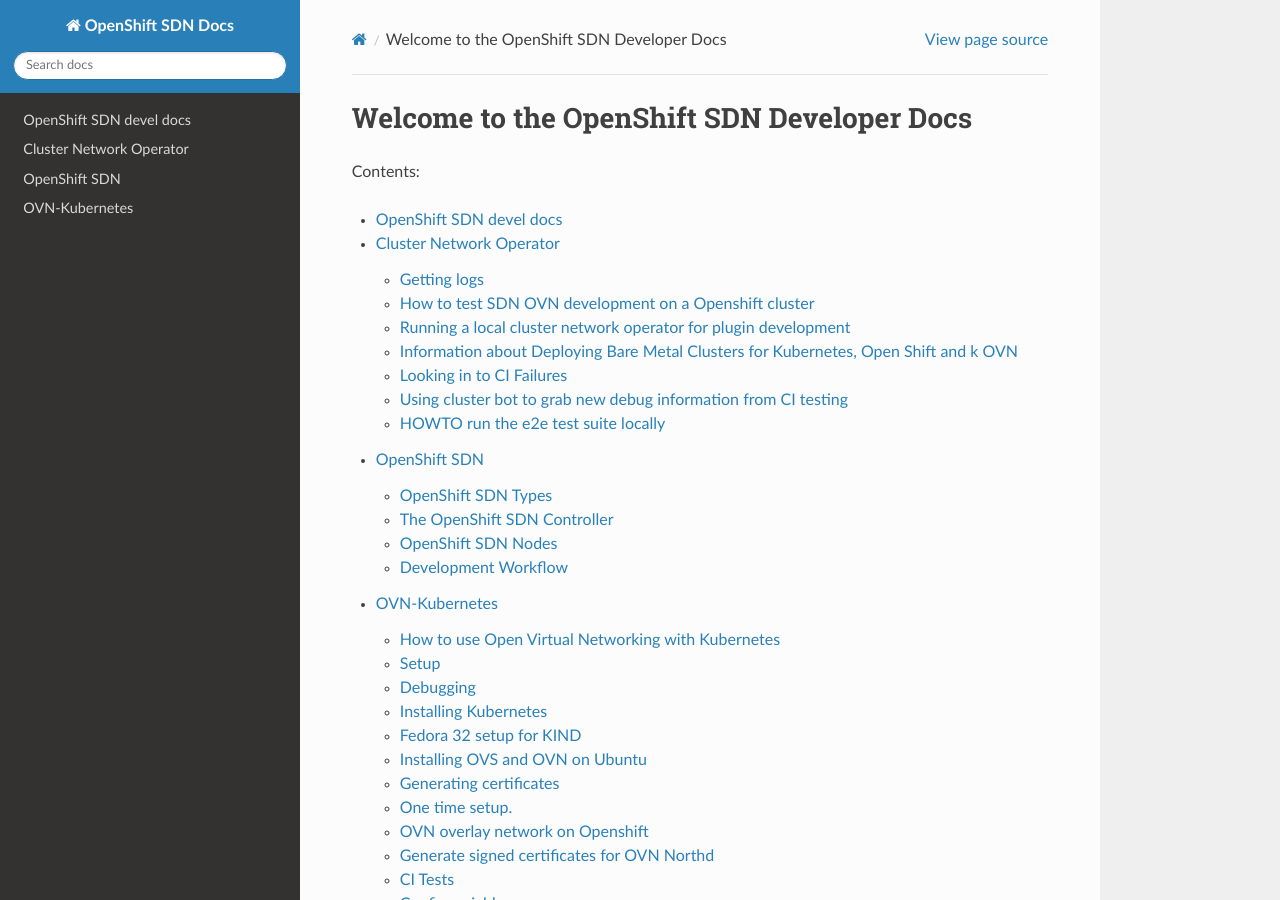
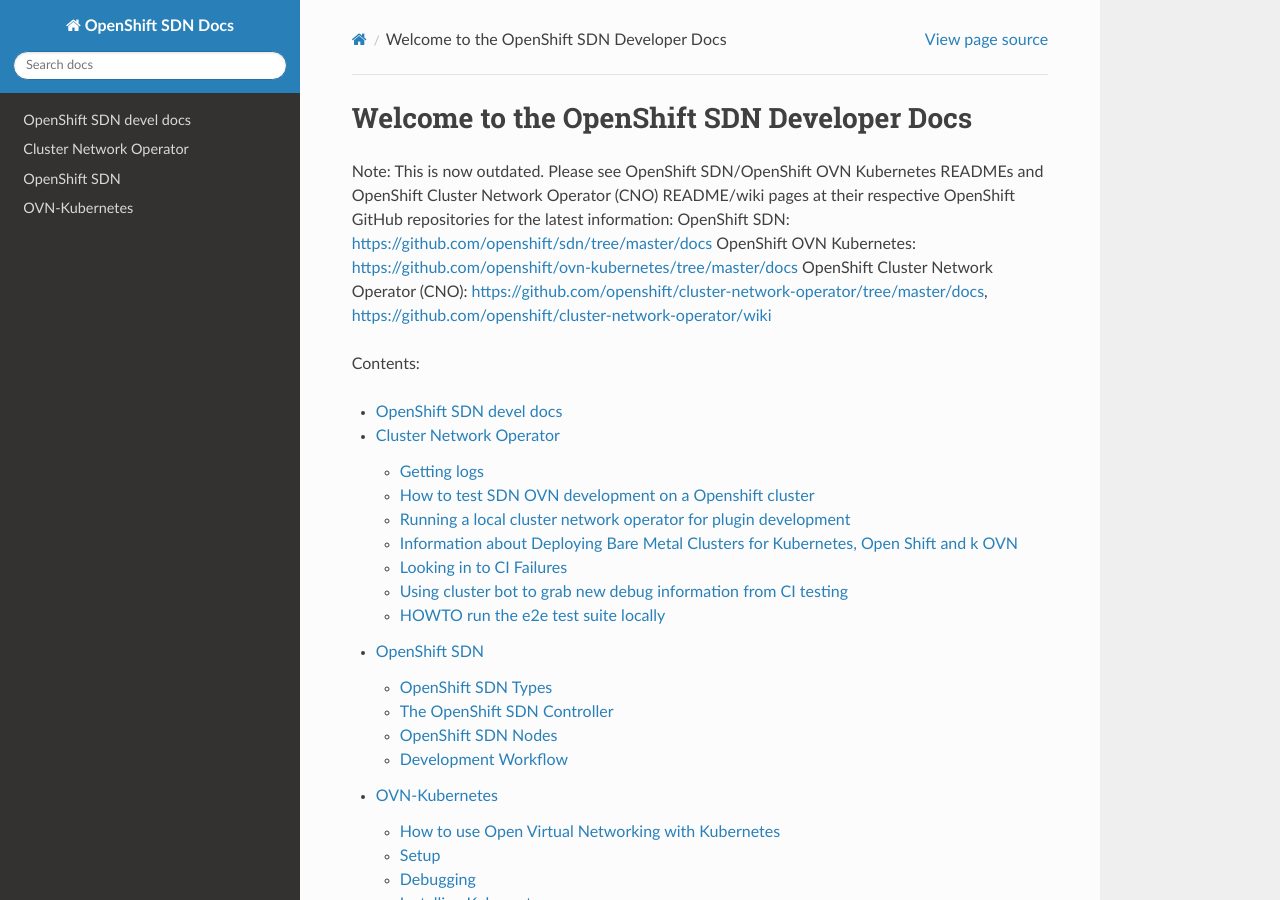
Before and after one commit to danielmellado/openshift_sdn_devel_docs, a Sphinx documentation site: the page built from doc/source/index.rst, in a window 1280 px wide and 900 px high. Built offline with Sphinx 7.4.7 and the Read the Docs theme 2.0.0, drawn with Linux system fonts in a browser that asks for light colours.

Commit message:
Add warning that docs are outdated
Following migration of these docs to their
repos respective READMEs/wikis, I am adding
a notice to warn consumers that these docs
are now outdated.

Signed-off-by: Martin Kennelly <mkennell@redhat.com>

```diff
--- a/doc/source/index.rst
+++ b/doc/source/index.rst
@@ -6,6 +6,11 @@
 ============================================
 Welcome to the OpenShift SDN Developer Docs
 ============================================
+
+Note: This is now outdated. Please see OpenShift SDN/OpenShift OVN Kubernetes READMEs and OpenShift Cluster Network Operator (CNO) README/wiki pages at their respective OpenShift GitHub repositories for the latest information:
+OpenShift SDN: https://github.com/openshift/sdn/tree/master/docs
+OpenShift OVN Kubernetes: https://github.com/openshift/ovn-kubernetes/tree/master/docs
+OpenShift Cluster Network Operator (CNO): https://github.com/openshift/cluster-network-operator/tree/master/docs, https://github.com/openshift/cluster-network-operator/wiki
 
 Contents:
 
```
